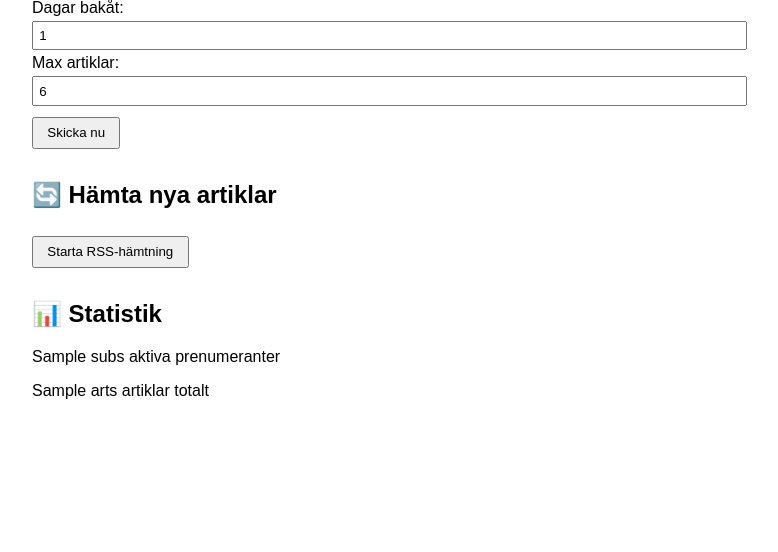
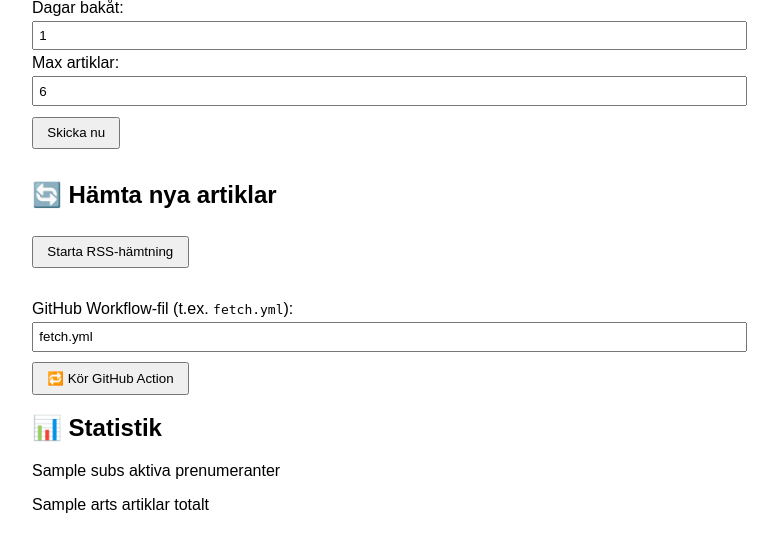
Before and after one commit to andersasplundberggren/ai-nyheter-backend, a Flask app: template templates/admin.html in a window 1280 px wide. Shown: the part 161-713 px from the top of the page, without its empty margins (258-1036 px from the left). Run offline with Flask 3, Linux system fonts and the light colour scheme; the template is opened without the code that fills it: most values are stand-ins (such as "Sample title", 1, 10 or a date in 2020).

Commit message:
Update admin.html

```diff
--- a/templates/admin.html
+++ b/templates/admin.html
@@ -32,6 +32,13 @@
     </form>
   </section>
 
+<form action="/admin/panel/trigger-action" method="POST">
+  <label for="workflow">GitHub Workflow-fil (t.ex. <code>fetch.yml</code>):</label><br>
+  <input type="text" name="workflow" value="fetch.yml" required>
+  <button type="submit">🔁 Kör GitHub Action</button>
+</form>
+
+
   <section>
     <h2>📊 Statistik</h2>
     <p>{{ subs }} aktiva prenumeranter</p>
```
